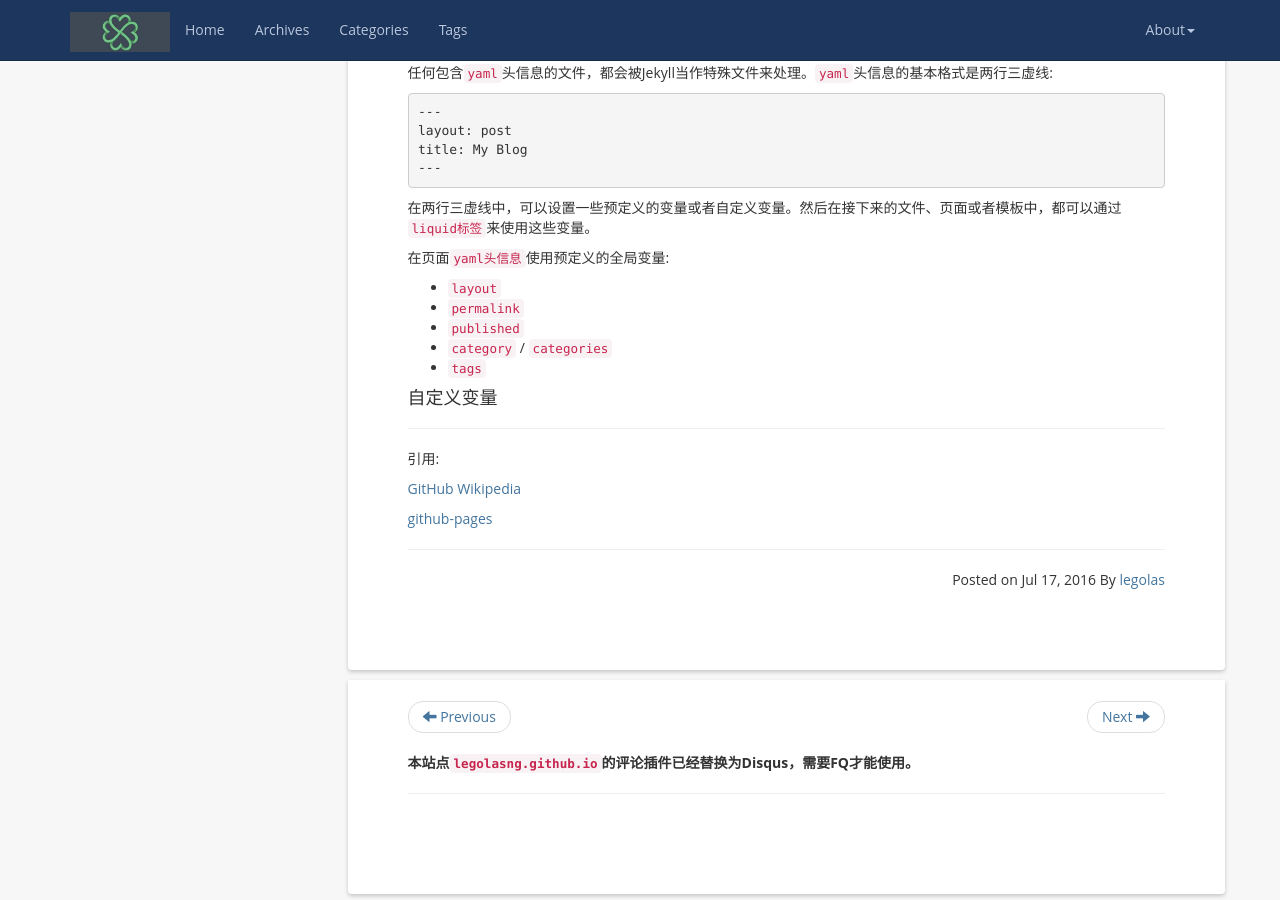
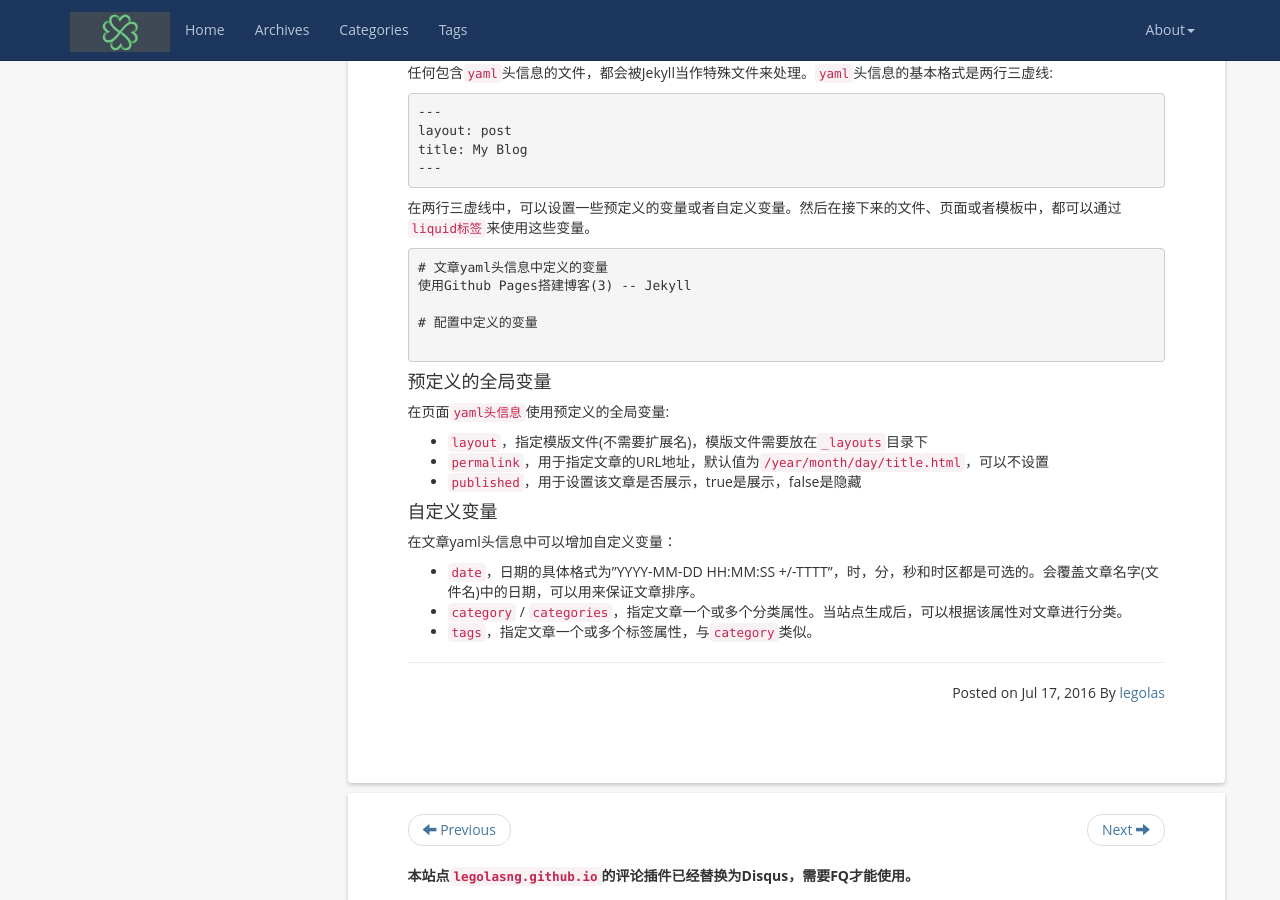
Before and after one commit to legolasNg/legolasNg.github.io, a Jekyll site: the page built from _posts/2016-07-18-blog-on-github-pages-3.md, in a window 1280 px wide and 900 px high, scrolled down 2335 px. Built offline with Jekyll 4.4.1, drawn with Linux system fonts in a browser that asks for light colours; nearby versions of some CDN libraries; library files that are not in the unit come from our copies; comment, search, counter and statistics services are not loaded.

Commit message:
[fix] modify some content

````diff
--- a/_posts/2016-07-18-blog-on-github-pages-3.md
+++ b/_posts/2016-07-18-blog-on-github-pages-3.md
@@ -116,20 +116,26 @@ title: My Blog
 
 在两行三虚线中，可以设置一些预定义的变量或者自定义变量。然后在接下来的文件、页面或者模板中，都可以通过`liquid标签`来使用这些变量。
 
+```
+# 文章yaml头信息中定义的变量
+{{ page.title }}
+
+# 配置中定义的变量
+{{ site.comments }}
+```
+
+#### 预定义的全局变量
+
 在页面`yaml头信息`使用预定义的全局变量:
 
-- `layout`
-- `permalink`
-- `published`
-- `category` / `categories`
-- `tags`
+- `layout`，指定模版文件(不需要扩展名)，模版文件需要放在`_layouts`目录下
+- `permalink`，用于指定文章的URL地址，默认值为`/year/month/day/title.html`，可以不设置
+- `published`，用于设置该文章是否展示，true是展示，false是隐藏
 
 #### 自定义变量
 
-----
+在文章yaml头信息中可以增加自定义变量：
 
-引用:
-
-[GitHub Wikipedia](https://zh.wikipedia.org/wiki/GitHub)
-
-[github-pages](https://github.com/blog/272-github-pages)
+- `date`，日期的具体格式为"YYYY-MM-DD HH:MM:SS +/-TTTT"，时，分，秒和时区都是可选的。会覆盖文章名字(文件名)中的日期，可以用来保证文章排序。
+- `category` / `categories`，指定文章一个或多个分类属性。当站点生成后，可以根据该属性对文章进行分类。
+- `tags`，指定文章一个或多个标签属性，与`category`类似。
````
Also changed, not shown: _posts/2016-07-18-blog-on-github-pages-2.md (+1 -2 lines), _posts/2016-07-18-blog-on-github-pages-4.md (+97 -1 lines).
